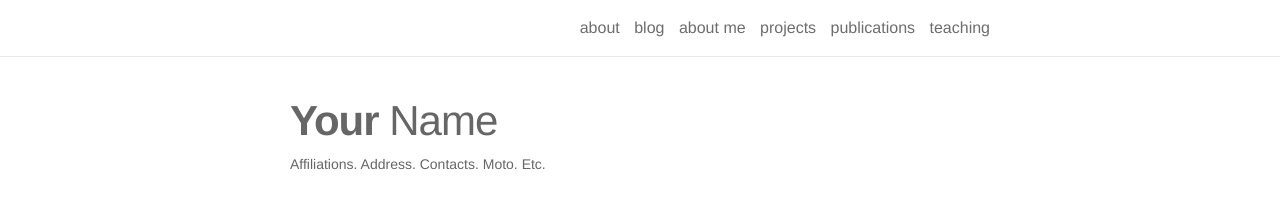
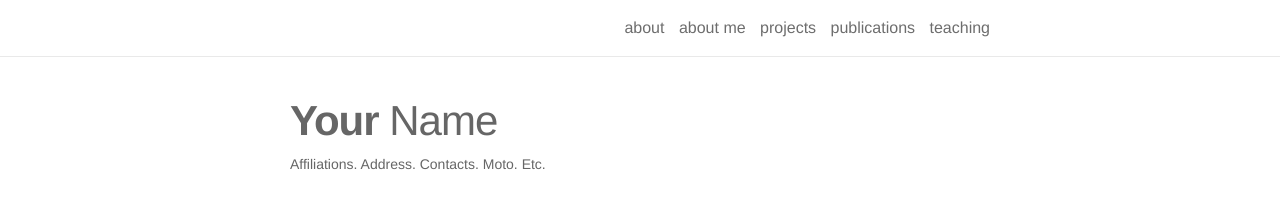
Before and after one commit to BastianPietras/bastianpietras.github.io, a Jekyll site: the page built from _pages/home.md, in a window 1280 px wide. Shown: the top 211 px of the page. Built offline with Jekyll 4.4.1, drawn with Linux system fonts in a browser that asks for light colours; emoji names are drawn with the system emoji font; some web fonts are replaced.

Commit message:
Update header.html

```diff
--- a/_includes/header.html
+++ b/_includes/header.html
@@ -25,9 +25,6 @@
         <!-- About -->
         <a class="page-link" href="{{ site.baseurl | prepend: site.url }}/">about</a>
 
-        <!-- Blog -->
-        <a class="page-link" href="{{ '/blog/' | prepend: site.baseurl | prepend: site.url }}">blog</a>
-
         <!-- Pages -->
         {% for page in site.pages %}
           {% if page.title and page.url != "/" %}
```
